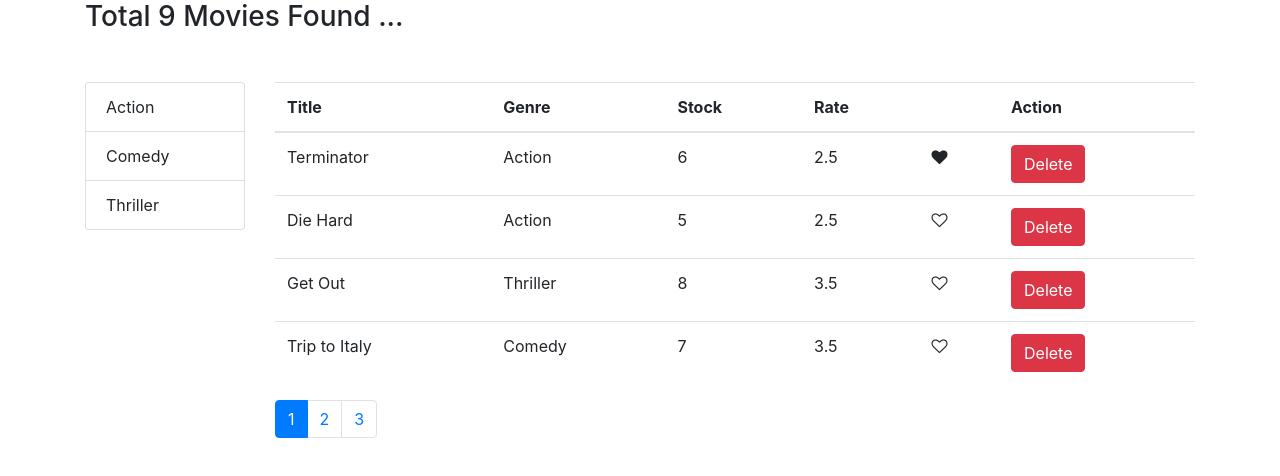
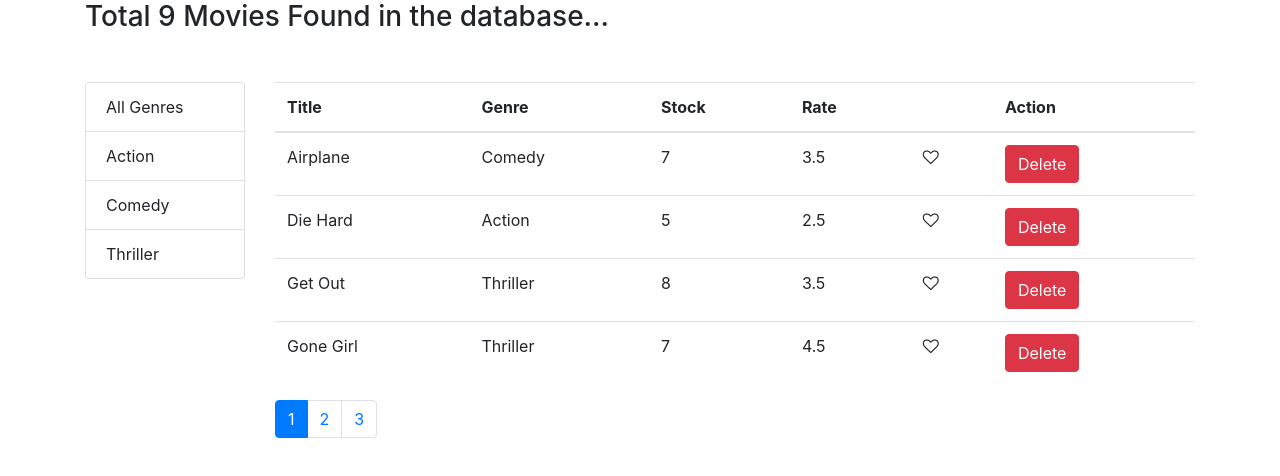
Before and after one commit to AdeelZahid/Movies-Store-Project-, a React (Create React App) app: page / in a window 1280 px wide. Shown: the top 476 px of the page. Built offline with nearby package versions, Linux system fonts and the light colour scheme.

Commit message:
Sorting is Almost done !!!

```diff
--- a/src/components/movies.jsx
+++ b/src/components/movies.jsx
@@ -1,10 +1,11 @@
 import React, { Component  } from "react";
-import Like from './common/like';
+import MoviesTable from './moviesTable';
 import Pagination from './common/pagination';
 import ListGroup from './common/listGroup';
 import { getMovies } from "../services/fakeMovieService";
 import {getGenres} from '../services/fakeGenreService';
 import {Paginate} from '../utils/paginate';
+import _ from 'lodash';
 
 
 class Movies extends Component {
@@ -14,10 +15,12 @@ class Movies extends Component {
     genres: [],
     pageSize: 4,
     currentPage: 1,
+    sortColumn: {path: 'title', order: 'asc'}
   }
 
   componentDidMount() {
-    this.setState({movies: getMovies(), genres: getGenres() });
+    const allGenres = [{ _id: " ", name: "All Genres"}, ...getGenres()]
+    this.setState({movies: getMovies(), genres: allGenres });
   }
 
    handleDelete = (movie) => {
@@ -39,23 +42,43 @@ class Movies extends Component {
 
   handleGenreSelect = genre => {
     console.log(genre);
-    this.setState({selectedGenre : genre})
+    this.setState({selectedGenre : genre, currentPage: 1})
   }
 
+  handleSort = (path) => {
+    console.log(path);
+
+    const sortColumn = {...this.state.sortColumn}
+    if(sortColumn.path === path)
+      sortColumn.order = (sortColumn.order === 'asc') ? 'desc' : 'asc';
+    else{
+      sortColumn.path = path;
+      sortColumn.order = 'asc'
+    }
+
+    this.setState({sortColumn})
+  }
 
 render() {
 
   const {length: count} = this.state.movies;
-  const {pageSize, currentPage, movies: allMovies} = this.state;
+  const {pageSize, currentPage, selectedGenre, sortColumn, movies: allMovies} = this.state;
 
   if (count === 0) return <h4> There are no movies in database</h4>
-  const movies = Paginate(allMovies, currentPage, pageSize);
+
+  const filtered = selectedGenre  &&  selectedGenre._id
+                ? allMovies.filter(m => m.genre._id === selectedGenre._id)
+                : allMovies;
+
+  const sorted = _.orderBy(filtered, [sortColumn.path], [sortColumn.order])
+
+  const movies = Paginate(sorted, currentPage, pageSize);
 
   return (
 
     <div className="container">
 
-    <h3 className="mb-5">Total {count} Movies Found ... </h3>
+    <h3 className="mb-5">Total {filtered.length} Movies Found in the database... </h3>
     <div className="row">
 
       <div className="col-2">
@@ -68,39 +91,15 @@ render() {
 
       <div className="col-10">
 
-        <table className="table">
-
-          <thead>
-            <tr>
-              <th scope="col">Title</th>
-              <th scope="col">Genre</th>
-              <th scope="col">Stock</th>
-              <th scope="col">Rate</th>
-              <th ></th>
-              <th scope="col">Action</th>
-            </tr>
-          </thead>
-
-          <tbody>
-            {movies.map((movie) => (
-              <tr key={movie._id}>
-                <td>{movie.title}</td>
-                <td>{movie.genre.name}</td>
-                <td>{movie.numberInStock}</td>
-                <td>{movie.dailyRentalRate}</td>
-                <td><Like liked={movie.liked} onClick={()=>this.handleLike(movie)}/></td>
-                <td>
-                  {" "}
-                  <button
-                    className="btn btn-danger"
-                    onClick={() => {this.handleDelete(movie);}}>Delete</button></td>
-              </tr>
-            ))}
-          </tbody>
-        </table>
+        <MoviesTable
+          movies={movies}
+          onLike={this.handleLike}
+          onDelete={this.handleDelete}
+          onSort={this.handleSort}
+        />
 
         <Pagination
-          itemCount={count}
+          itemCount={filtered.length}
           pageSize={pageSize}
           onPageChange={this.handlePageChange}
           currentPage= {currentPage}
--- /dev/null
+++ b/src/components/moviesTable.jsx
@@ -0,0 +1,45 @@
+import React from 'react';
+import Like from './common/like';
+
+const moviesTable = (props) => {
+
+    const {movies, onDelete, onLike, onSort} = props;
+    console.log(movies)
+
+    return (
+        <div>
+            <table className="table">
+
+<thead>
+  <tr>
+    <th onClick={()=> onSort('title')}>Title</th>
+    <th onClick={()=> onSort('genre.name')}>Genre</th>
+    <th onClick={()=> onSort('numberInStock')}>Stock</th>
+    <th onClick={()=> onSort("dailyRentalRate")}>Rate</th>
+    <th ></th>
+    <th scope="col">Action</th>
+  </tr>
+</thead>
+
+<tbody>
+  {movies.map((movie) => (
+    <tr key={movie._id}>
+      <td>{movie.title}</td>
+      <td>{movie.genre.name}</td>
+      <td>{movie.numberInStock}</td>
+      <td>{movie.dailyRentalRate}</td>
+      <td><Like liked={movie.liked} onClick={()=>onLike(movie)}/></td>
+      <td>
+        {" "}
+        <button
+          className="btn btn-danger"
+          onClick={() => {onDelete(movie);}}>Delete</button></td>
+    </tr>
+  ))}
+</tbody>
+</table>
+        </div>
+    )
+}
+
+export default moviesTable
```
